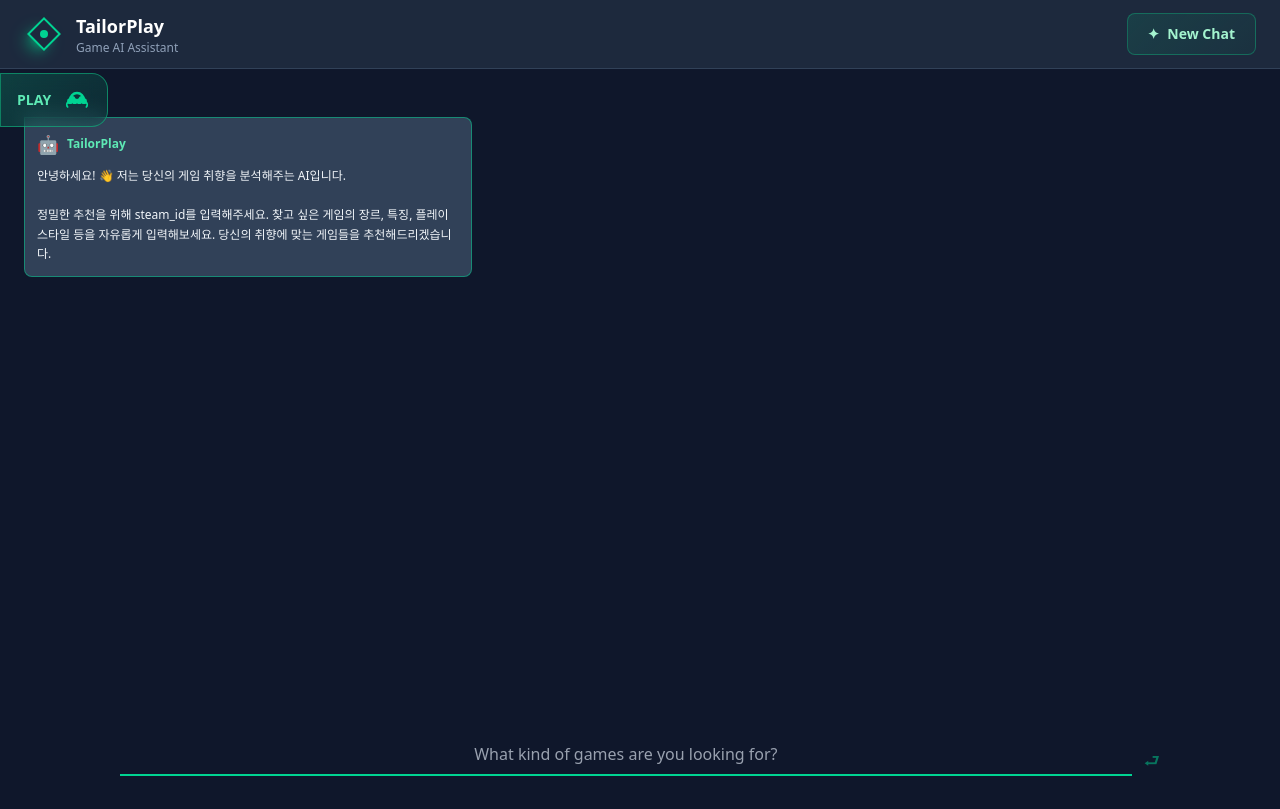
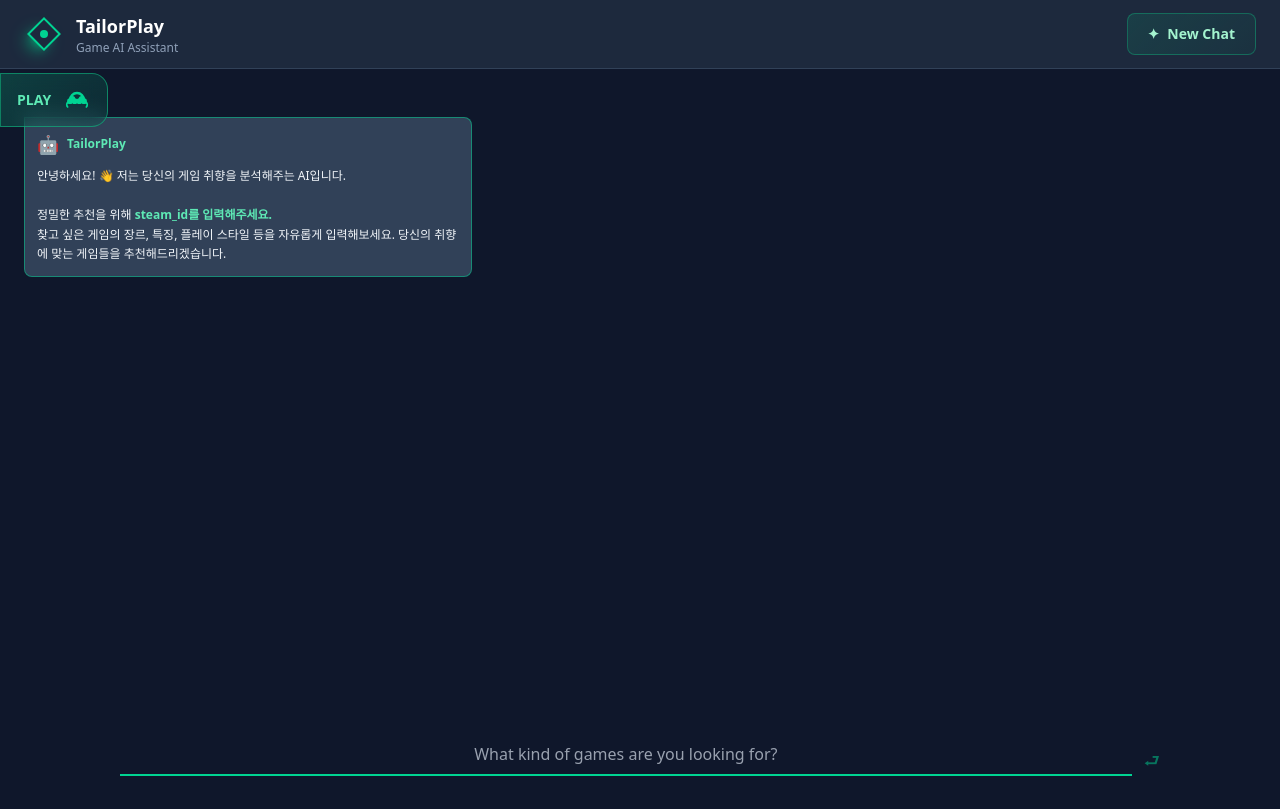
Before and after one commit to boostcampaitech8/pro-recsys-finalproject-recsys-05, a React app in the folder frontend/: page / in a window 1280 px wide. Built offline with nearby package versions, Linux system fonts and the light colour scheme; the HTML template or start-up script is replaced by a standard one.

Commit message:
feat/frontend: 가이드 문구 수정

```diff
--- a/frontend/src/pages/MainPage.tsx
+++ b/frontend/src/pages/MainPage.tsx
@@ -87,7 +87,7 @@ export default function MainPage() {
             id: (Date.now() + 1).toString(),
             role: "assistant",
             content: query,
-            message: "이 아이디를 통해 user의 게임 리스트와 정보를 불러옵니다.",
+            message: `이 아이디를 통해 user의 게임 리스트와 정보를 불러옵니다. 원하시는 게임을 물어보세요!`,
             games: [],
             timestamp: new Date(),
           };
--- a/frontend/src/pages/components/SearchGuide.tsx
+++ b/frontend/src/pages/components/SearchGuide.tsx
@@ -13,7 +13,9 @@ export function SearchGuide() {
             안녕하세요! 👋 저는 당신의 게임 취향을 분석해주는 AI입니다.
             <br />
             <br />
-            정밀한 추천을 위해 steam_id를 입력해주세요. 찾고 싶은 게임의 장르, 특징, 플레이 스타일 등을 자유롭게 입력해보세요. 당신의 취향에 맞는 게임들을 추천해드리겠습니다.
+            정밀한 추천을 위해 <span className="font-bold text-emerald-300">steam_id를 입력해주세요.</span> <br /> 찾고 싶은 게임의
+            장르, 특징, 플레이 스타일 등을 자유롭게 입력해보세요. 당신의 취향에
+            맞는 게임들을 추천해드리겠습니다.
           </p>
         </div>
       </div>
```
